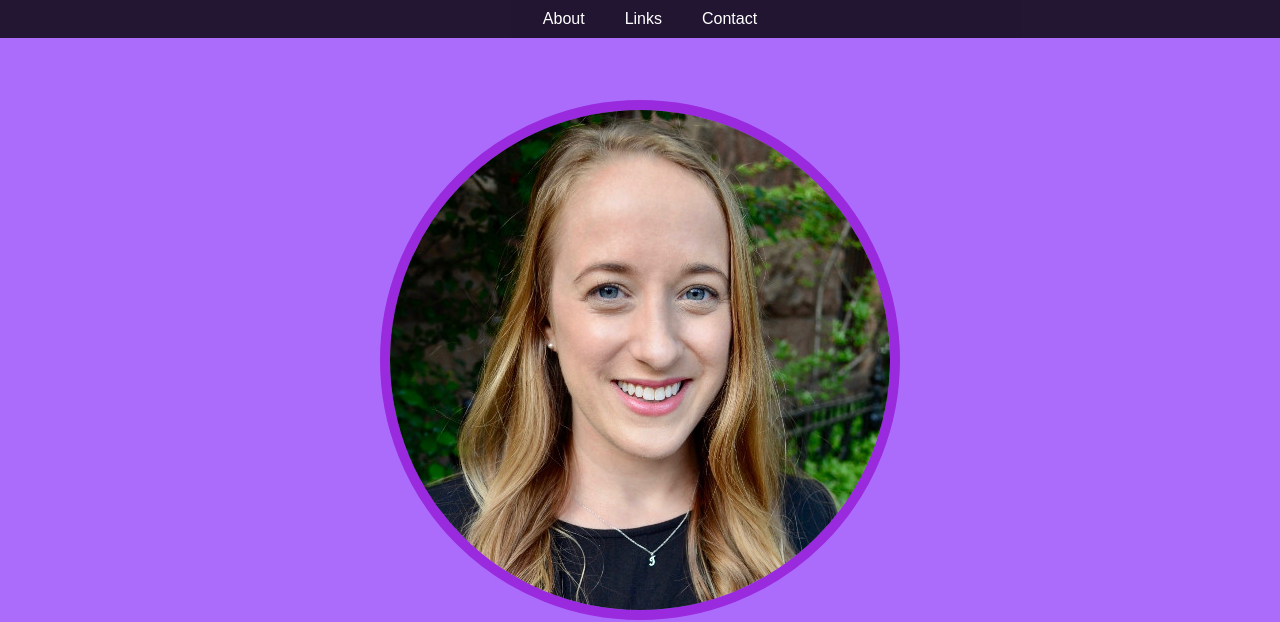
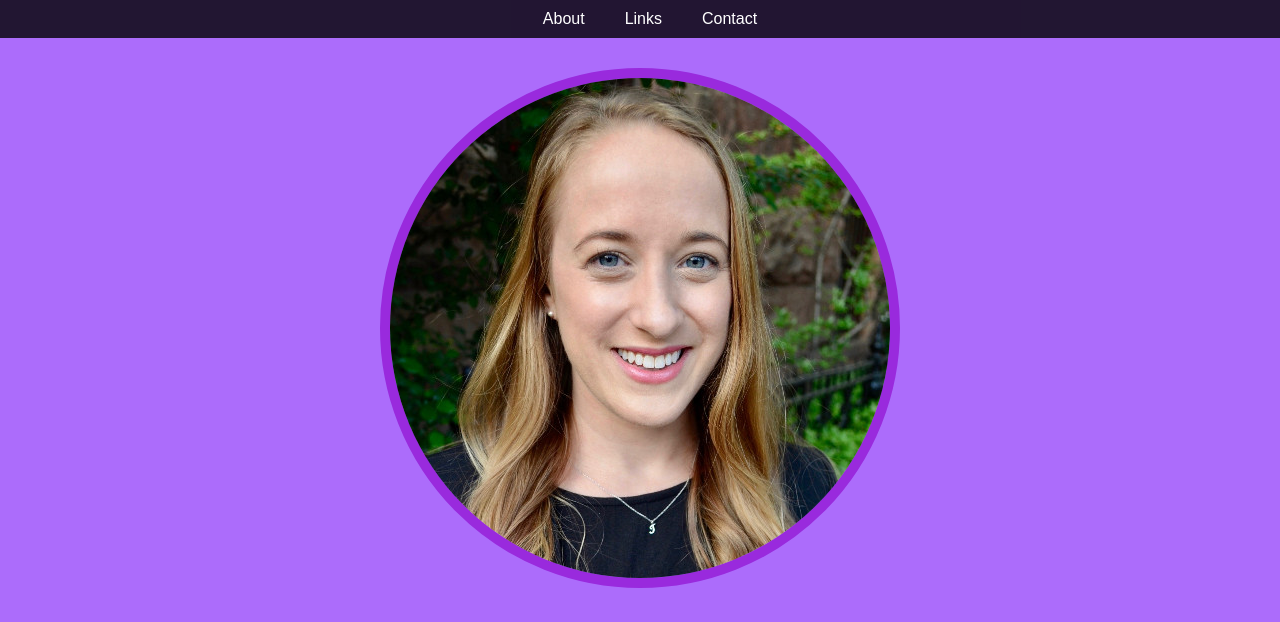
Before and after one commit to aaronfeingold/jess-yupanqui-portfolio-site, a plain HTML site: page index.html in a window 1280 px wide. Shown: the top 622 px of the page. Drawn offline with Linux system fonts and the light colour scheme.

Commit message:
remove padding max-width and margin on hero-section

```diff
--- a/styles.css
+++ b/styles.css
@@ -126,9 +126,6 @@ html, body {
     align-items: center;
     justify-content: center;
     min-height: 100vh; /* Change to min-height */
-    padding: 40px 10px; /* Add some padding for the entire container */
-    max-width: 1000px; /* Set max-width for larger screens */
-    margin: 0 auto; /* Center the container */
     box-sizing: border-box; /* Include padding and border in the element's total width and height */
     position: relative; /* Added to position the loader correctly */
     /* background-color: #ac6cfb; */
```
